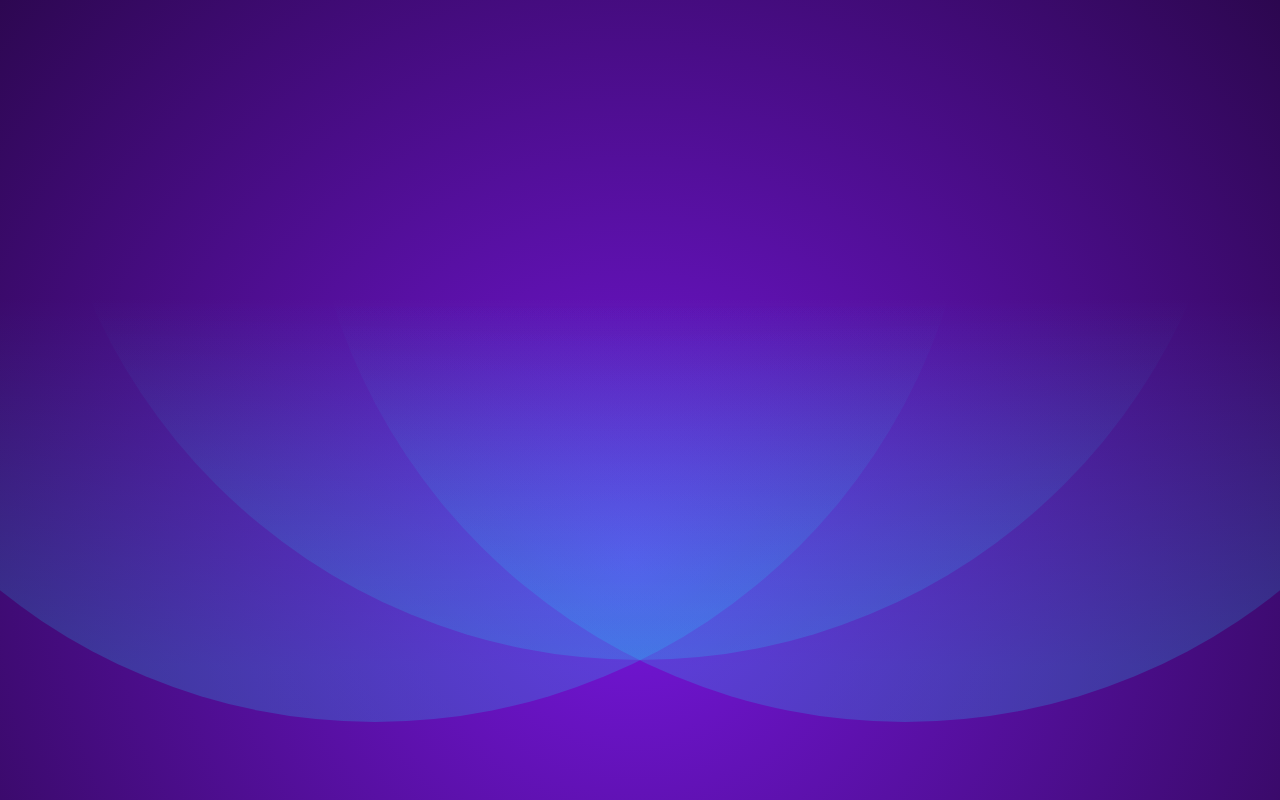
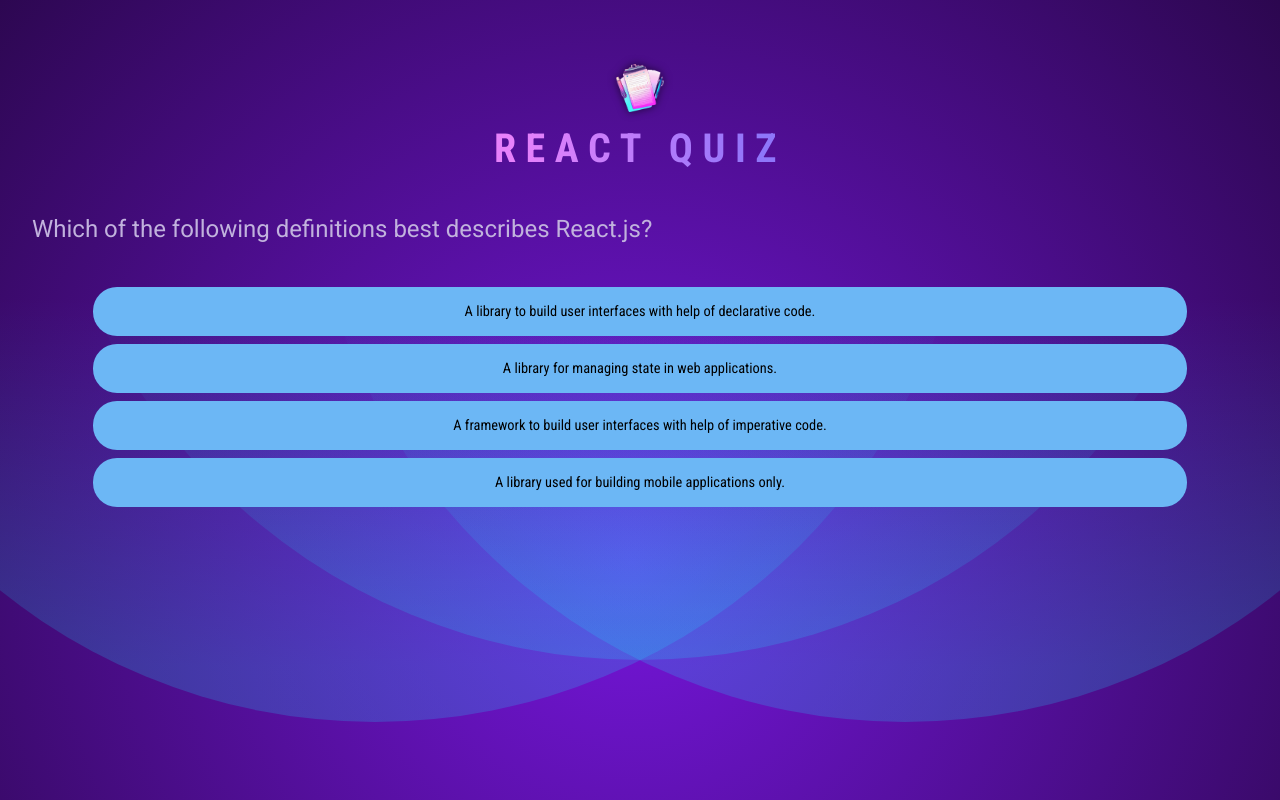
Before and after one commit to AntonDarbokliev/React-Udemy, a React (Vite) app in the folder Quiz-app/: page / in a window 1280 px wide. Built offline with nearby package versions, Linux system fonts and the light colour scheme.

Commit message:
import questions, add basic quiz component

```diff
--- a/Quiz-app/src/App.jsx
+++ b/Quiz-app/src/App.jsx
@@ -1,3 +1,17 @@
-function App() {}
+import Header from "./components/Header.jsx";
+import Quiz from "./components/Quiz.jsx";
+
+
+
+function App() {
+    return (
+        <>
+        <Header/>
+        <main>
+        <Quiz/>
+        </main>
+        </>
+    )
+}
 
 export default App;
--- /dev/null
+++ b/Quiz-app/src/components/Header.jsx
@@ -0,0 +1,11 @@
+import logoImg from '../assets/quiz-logo.png'
+
+export default function Header() {
+    return(
+    <header>
+        <img src={logoImg} alt="logo" />
+        <h1>React Quiz</h1>
+    </header>
+
+    )
+}
--- /dev/null
+++ b/Quiz-app/src/components/Quiz.jsx
@@ -0,0 +1,29 @@
+import { useState } from "react";
+
+import QUESTIONS from '../questions.js'
+
+export default function Quiz() {
+  const [userAnswers, setUserAnswers] = useState([]);
+  const  activeQuestionIndex= userAnswers.length;
+
+  function handleSelectAnswer(selectedAnswer) {
+    setUserAnswers(prevAnswers => {
+        return [...prevAnswers,selectedAnswer]
+    })
+  }
+
+  return(
+    <div id="question">
+        <h2>{QUESTIONS[activeQuestionIndex].text}</h2>
+        <ul id="answers">
+            {QUESTIONS[activeQuestionIndex].answers.map(x => {
+                return(
+                <li key={x} className="answer">
+                    <button>{x}</button>
+                </li>
+                )
+            })}
+        </ul>
+    </div>
+     )
+  }
--- /dev/null
+++ b/Quiz-app/src/questions.js
@@ -0,0 +1,72 @@
+export default [
+  {
+    id: 'q1',
+    text: 'Which of the following definitions best describes React.js?',
+    answers: [
+      'A library to build user interfaces with help of declarative code.',
+      'A library for managing state in web applications.',
+      'A framework to build user interfaces with help of imperative code.',
+      'A library used for building mobile applications only.',
+    ],
+  },
+  {
+    id: 'q2',
+    text: 'What purpose do React hooks serve?',
+    answers: [
+      'Enabling the use of state and other React features in functional components.',
+      'Creating responsive layouts in React applications.',
+      'Handling errors within the application.',
+      'Part of the Redux library for managing global state.',
+    ],
+  },
+  {
+    id: 'q3',
+    text: 'Can you identify what JSX is?',
+    answers: [
+      'A JavaScript extension that adds HTML-like syntax to JavaScript.',
+      'A JavaScript library for building dynamic user interfaces.',
+      'A specific HTML version that was explicitly created for React.',
+      'A tool for making HTTP requests in a React application.',
+    ],
+  },
+  {
+    id: 'q4',
+    text: 'What is the most common way to create a component in React?',
+    answers: [
+      'By defining a JavaScript function that returns a renderable value.',
+      'By defining a custom HTML tag in JavaScript.',
+      'By creating a file with a .jsx extension.',
+      'By using the "new" keyword followed by the component name.',
+    ],
+  },
+  {
+    id: 'q5',
+    text: 'What does the term "React state" imply?',
+    answers: [
+      'An object in a component that holds values and may cause the component to render on change.',
+      'The lifecycle phase a React component is in.',
+      'The overall status of a React application, including all props and components.',
+      'A library for managing global state in React applications.',
+    ],
+  },
+  {
+    id: 'q6',
+    text: 'How do you typically render list content in React apps?',
+    answers: [
+      'By using the map() method to iterate over an array of data and returning JSX.',
+      'By using the for() loop to iterate over an array of data and returning JSX.',
+      'By using the forEach() method to iterate over an array of data and returning JSX.',
+      'By using the loop() method to iterate over an array of data and returning JSX.',
+    ],
+  },
+  {
+    id: 'q7',
+    text: 'Which approach can NOT be used to render content conditionally?',
+    answers: [
+      'Using a the #if template syntax.',
+      'Using a ternary operator.',
+      'Using the && operator.',
+      'Using an if-else statement.',
+    ],
+  },
+];
```
Also changed, not shown: 1 other file (tests, documents, lock files or other folders).
